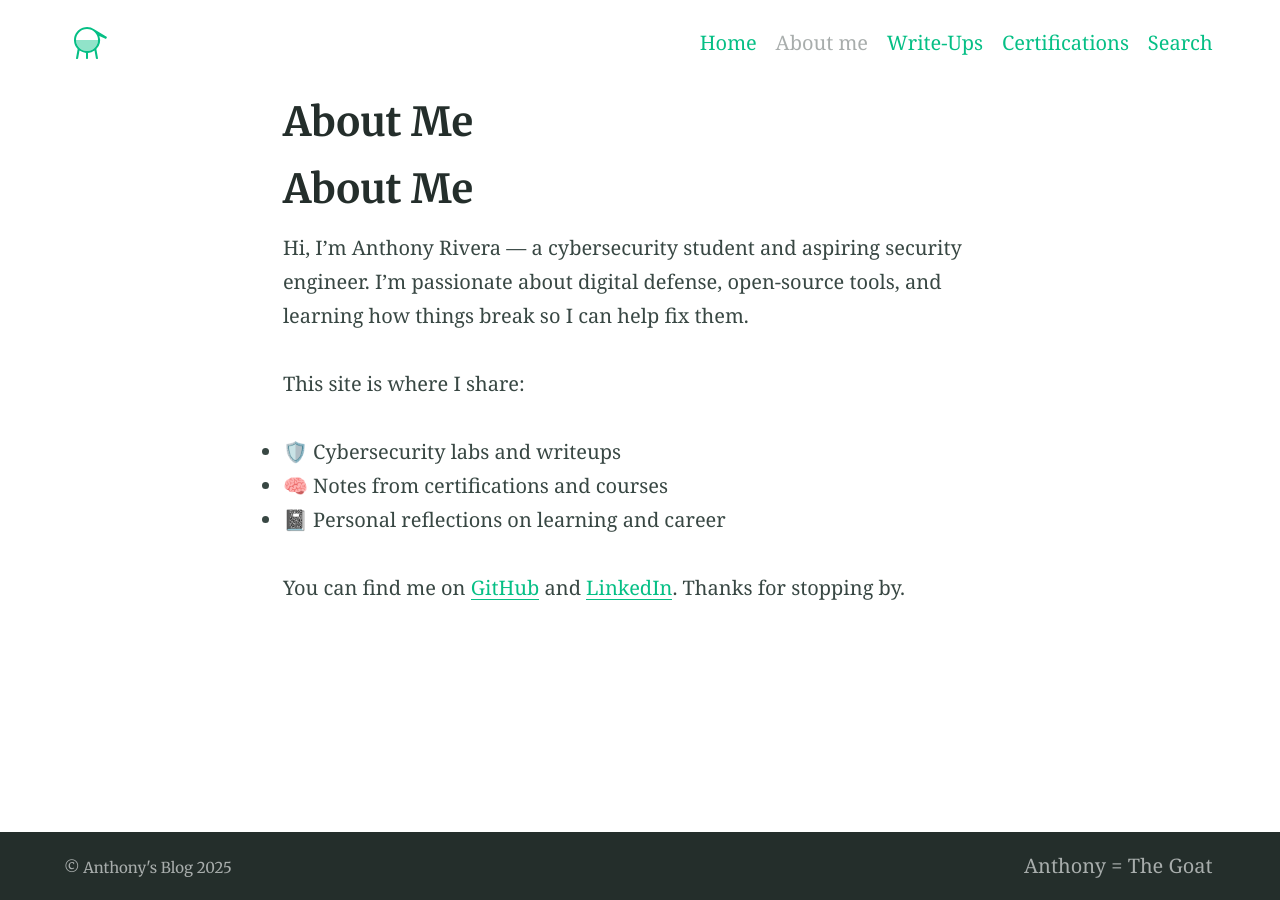
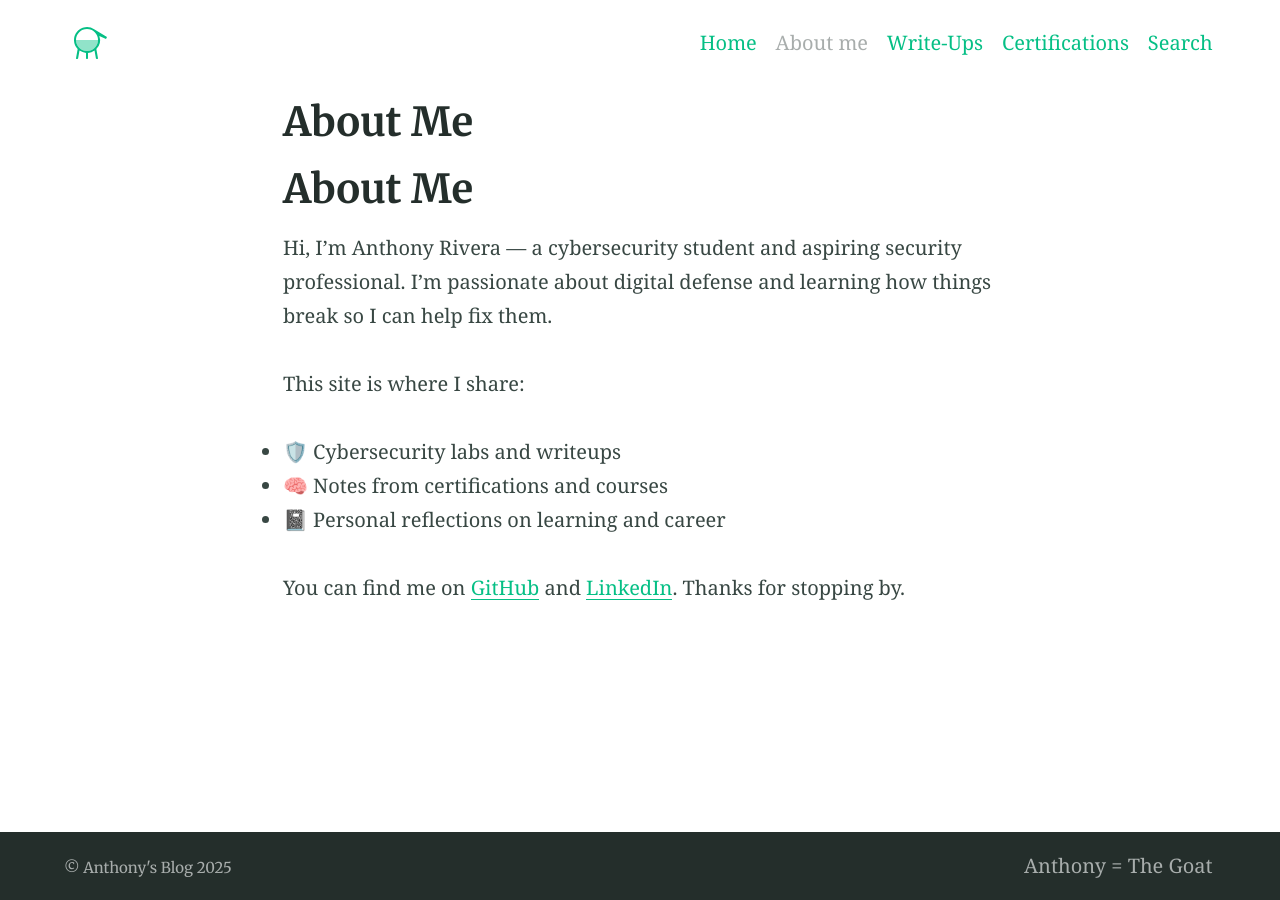
Before and after one commit to 4nthvny/4nthvny.github.io, a Jekyll site: the page built from aboutme.md, in a window 1280 px wide. Built offline with Jekyll 4.4.1, drawn with Linux system fonts in a browser that asks for light colours.

Commit message:
Update aboutme.md

```diff
--- a/aboutme.md
+++ b/aboutme.md
@@ -5,7 +5,7 @@ layout: page
 
 # About Me
 
-Hi, I'm Anthony Rivera — a cybersecurity student and aspiring security engineer. I’m passionate about digital defense, open-source tools, and learning how things break so I can help fix them.
+Hi, I'm Anthony Rivera — a cybersecurity student and aspiring security professional. I’m passionate about digital defense and learning how things break so I can help fix them.
 
 This site is where I share:
 - 🛡️ Cybersecurity labs and writeups
```
